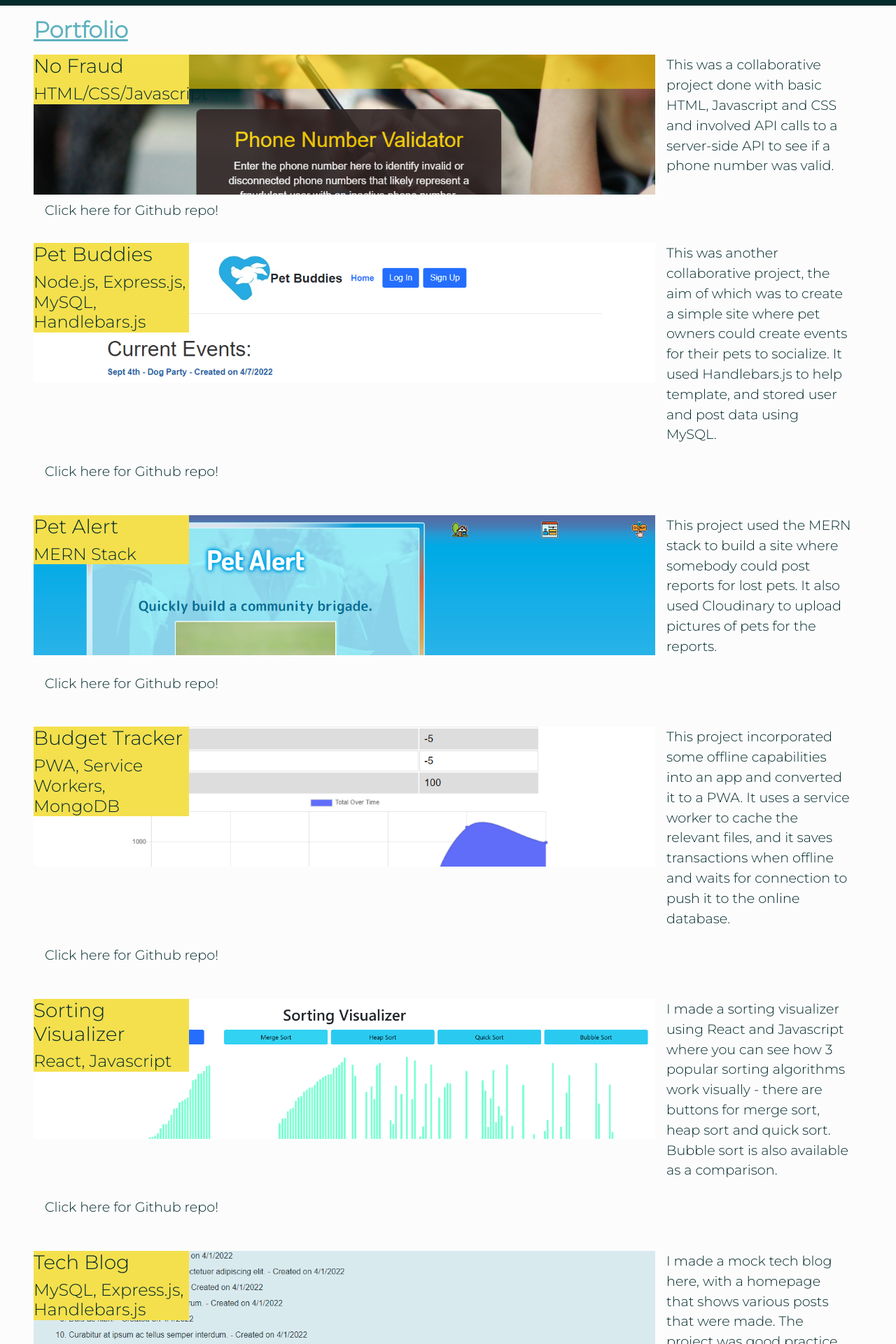
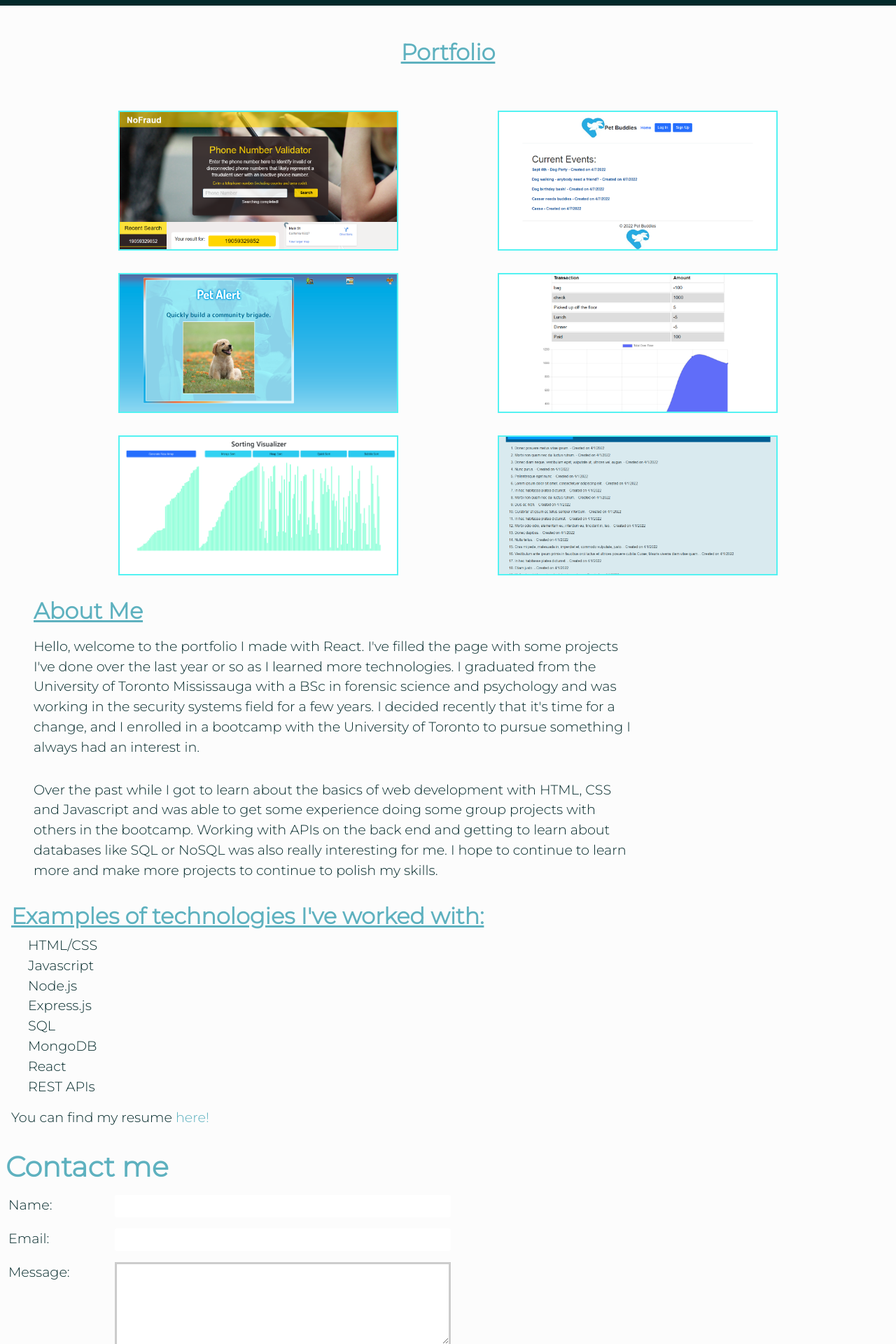
Before and after one commit to KennWg/my-portfolio, a React (Create React App) app: page / in a window 1280 px wide. Shown: the part 80-2000 px from the top of the page at 70% size. Built offline with nearby package versions, Linux system fonts and the light colour scheme.

Commit message:
restructured portfolio page

```diff
--- a/src/components/Portfolio/index.js
+++ b/src/components/Portfolio/index.js
@@ -3,78 +3,32 @@ import React from "react";
 function Portfolio() {
     return (
         <div className="w-100">
-            <h2 className="mx-5 my-2 mt-3">Portfolio</h2>
-            <div className="d-flex flex-wrap mx-5 py-2 flex-row project-container">
+            <h2 className="mx-5 my-5 text-center">Portfolio</h2>
+            <div className="d-flex flex-wrap portfolio-container justify-content-center">
+                <div className="d-flex flex-wrap mx-1 py-3 project-container col-5 justify-content-center">
                     <a href="https://kennwg.github.io/no-fraud/" target="_blank" rel="noreferrer noopener" className="projectcard project1 w-75">
-                    <article>
-                        <div className="projectbox w-25">
-                            <h3>No Fraud</h3>
-                            <h4>HTML/CSS/Javascript</h4>
+                    </a>
                 </div>
-                    </article>
+                <div className="d-flex flex-wrap mx-1 py-3 project-container col-5 justify-content-center">
+                    <a href="https://sheltered-oasis-41495.herokuapp.com/" target="_blank" rel="noreferrer noopener" className="projectcard project2 w-75">
                     </a>
-                <p className="w-25 px-3">This was a collaborative project done with basic HTML, Javascript and CSS and involved API calls to a server-side API to see if a phone number was valid. </p>
-                <a href="https://github.com/KennWg/no-fraud" target="_blank" rel="noreferrer noopener" className="mx-3 mt-2">Click here for Github repo!</a>
                 </div>
-            <div className="d-flex flex-wrap mx-5 py-4 flex-row project-container">
-                <a href="https://sheltered-oasis-41495.herokuapp.com/" target="_blank" rel="noreferrer noopener" className="projectcard project2 w-75">
-                    <article>
-                        <div className="projectbox w-25">
-                            <h3>Pet Buddies</h3>
-                            <h4>Node.js, Express.js, MySQL, Handlebars.js</h4>
+                <div className="d-flex flex-wrap mx-1 py-3 project-container col-5 justify-content-center">
+                    <a href="https://aqueous-tor-23936.herokuapp.com/" target="_blank" rel="noreferrer noopener" className="projectcard project3 w-75">
+                    </a>
                 </div>
-                    </article>
+                <div className="d-flex flex-wrap mx-1 py-3 project-container col-5 justify-content-center">
+                    <a href="https://fathomless-headland-58560.herokuapp.com" target="_blank" rel="noreferrer noopener" className="projectcard project4 w-75">
                     </a>
-                <p className="w-25 px-3">This was another collaborative project, the aim of which was to create a simple site where pet owners could create events for their pets to socialize.  It used Handlebars.js to help template, and stored user and post data using MySQL.</p>
-                <a href="https://github.com/KennWg/run-buddy" target="_blank" rel="noreferrer noopener" className="mx-3 mt-2">Click here for Github repo!</a>
                 </div>
-            <div className="d-flex flex-wrap mx-5 py-4 flex-row project-container">
-                <a href="https://aqueous-tor-23936.herokuapp.com/" target="_blank" rel="noreferrer noopener" className="projectcard project3 w-75">
-                    <article>
-                        <div className="projectbox w-25">
-                            <h3>Pet Alert</h3>
-                            <h4>MERN Stack</h4>
+                <div className="d-flex flex-wrap mx-1 py-3 project-container col-5 justify-content-center">
+                    <a href="https://kennwg.github.io/sorting-app/" target="_blank" rel="noreferrer noopener" className="projectcard project5 w-75">
+                    </a>
                 </div>
-                    </article>
+                <div className="d-flex flex-wrap mx-1 py-3 project-container col-5 justify-content-center">
+                    <a href="https://glacial-lake-35403.herokuapp.com/" target="_blank" rel="noreferrer noopener" className="projectcard project6 w-75">
                     </a>
-                <p className="w-25 px-3">This project used the MERN stack to build a site where somebody could post reports for lost pets.  It also used Cloudinary to upload pictures of pets for the reports.</p>
-                <a href="https://github.com/KennWg/pet-finder" target="_blank" rel="noreferrer noopener" className="mx-3 mt-2">Click here for Github repo!</a>
                 </div>
-            <div className="d-flex flex-wrap mx-5 py-4 flex-row project-container">
-                <a href="https://fathomless-headland-58560.herokuapp.com" target="_blank" rel="noreferrer noopener" className="projectcard project4 w-75">
-                    <article>
-                        <div className="projectbox w-25">
-                            <h3>Budget Tracker</h3>
-                            <h4>PWA, Service Workers, MongoDB</h4>
-                        </div>
-                    </article>
-                </a>
-                <p className="w-25 px-3">This project incorporated some offline capabilities into an app and converted it to a PWA.  It uses a service worker to cache the relevant files, and it saves transactions when offline and waits for connection to push it to the online database.</p>
-                <a href="https://github.com/KennWg/budget-tracker" target="_blank" rel="noreferrer noopener" className="mx-3 mt-2">Click here for Github repo!</a>
-            </div>
-            <div className="d-flex flex-wrap mx-5 py-4 flex-row project-container">
-                <a href="https://kennwg.github.io/sorting-app/" target="_blank" rel="noreferrer noopener" className="projectcard project5 w-75">
-                    <article>
-                        <div className="projectbox w-25">
-                            <h3>Sorting Visualizer</h3>
-                            <h4>React, Javascript</h4>
-                        </div>
-                    </article>
-                </a>
-                <p className="w-25 px-3">I made a sorting visualizer using React and Javascript where you can see how 3 popular sorting algorithms work visually - there are buttons for merge sort, heap sort and quick sort.  Bubble sort is also available as a comparison. </p>
-                <a href="https://github.com/KennWg/sorting-app" target="_blank" rel="noreferrer noopener" className="mx-3 mt-2">Click here for Github repo!</a>
-            </div>
-            <div className="d-flex flex-wrap mx-5 py-4 flex-row project-container">
-                <a href="https://glacial-lake-35403.herokuapp.com/" target="_blank" rel="noreferrer noopener" className="projectcard project6 w-75">
-                    <article>
-                        <div className="projectbox w-25">
-                            <h3>Tech Blog</h3>
-                            <h4>MySQL, Express.js, Handlebars.js</h4>
-                        </div>
-                    </article>
-                </a>
-                <p className="w-25 px-3">I made a mock tech blog here, with a homepage that shows various posts that were made.  The project was good practice in following model-view-controller guidelines.</p>
-                <a href="https://github.com/KennWg/tech_blog" target="_blank" rel="noreferrer noopener" className="mx-3 mt-2">Click here for Github repo!</a>
             </div>
         </div>
     );
--- a/src/index.css
+++ b/src/index.css
@@ -59,6 +59,7 @@ nav  li {
 
 .project-container a {
   text-decoration: none;
+  border: 2px solid var(--color3);
   color: var(--color2);
 }
 
```
Lines whose indentation alone changed are shown as unchanged.
